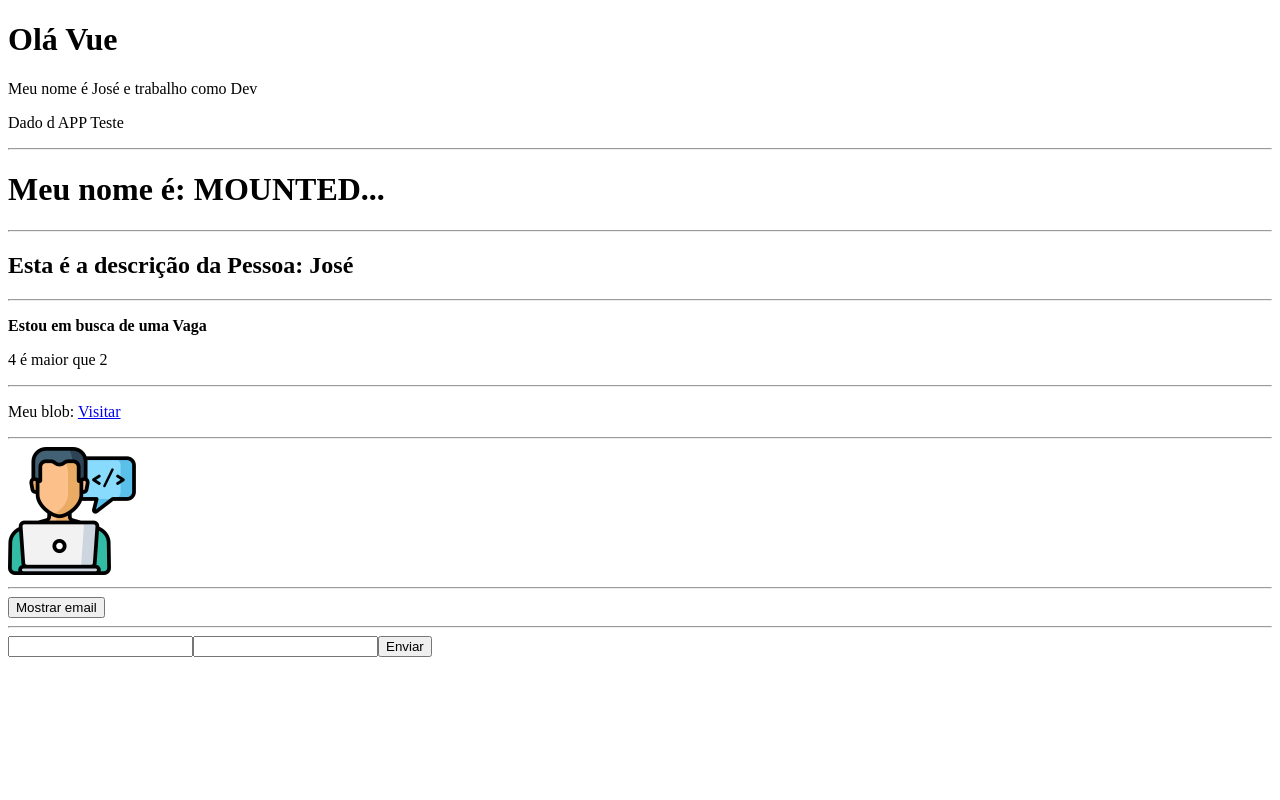
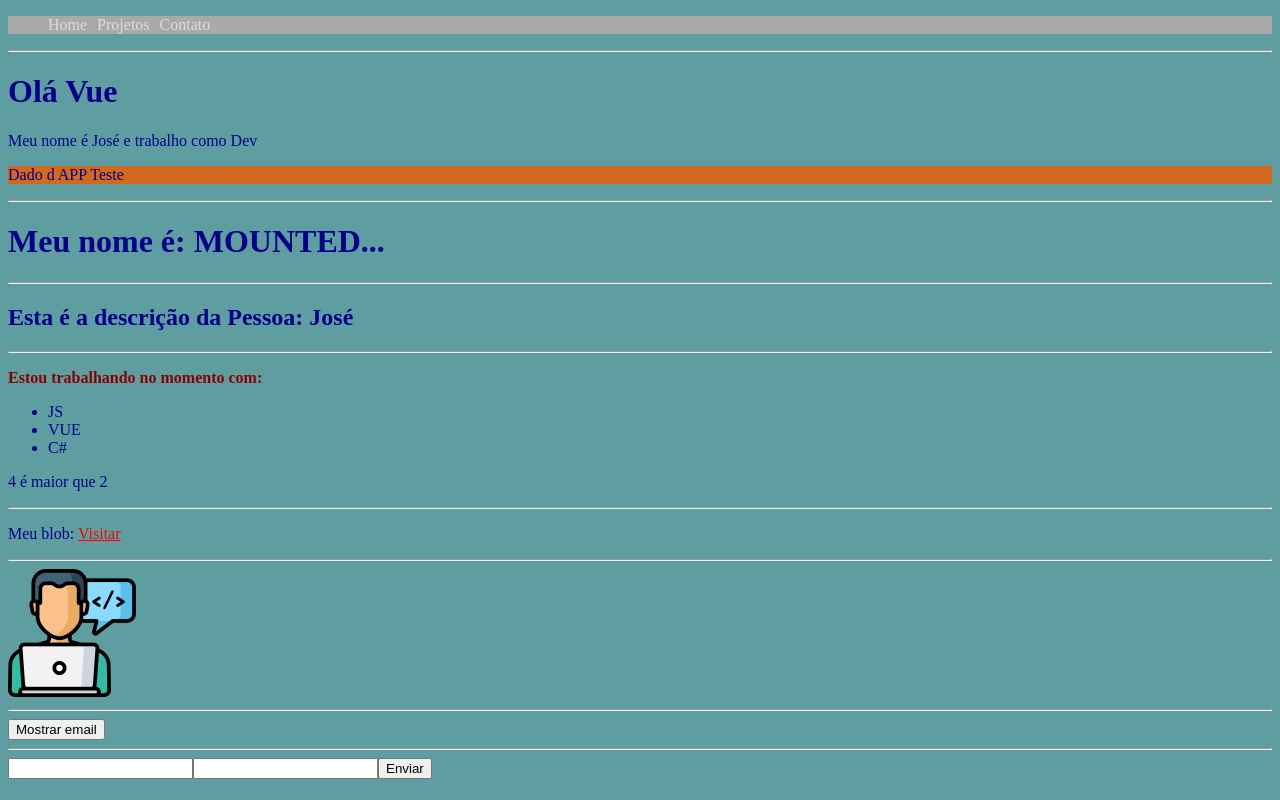
Before and after one commit to josemalcher/Hora-de-Codar-vue3, a Vue app in the folder 04-Utilizando-o-Vue-CLI/projeto_cli_vue/: page / in a window 1280 px wide. Built offline with nearby package versions, Linux system fonts and the light colour scheme.

Commit message:
12 - CSS Scoped e CSS global

```diff
--- a/04-Utilizando-o-Vue-CLI/projeto_cli_vue/src/App.vue
+++ b/04-Utilizando-o-Vue-CLI/projeto_cli_vue/src/App.vue
@@ -1,7 +1,9 @@
 <template>
   <div>
+    <Header/>
+    <hr>
     <PrimeiroComponente></PrimeiroComponente>
-    <p>Dado d APP {{ appMensagem }}</p>
+    <p class="teste">Dado d APP {{ appMensagem }}</p>
     <hr>
     <LifeCicle />
     <hr>
@@ -13,14 +15,15 @@
 import PrimeiroComponente from "./components/PrimeiroComponente";
 import LifeCicle from "./components/LifeCicle";
 import Pessoa from "./components/Pessoa";
-
+import Header from "./components/Header";
 
 export default {
   name: 'App',
   components: {
     PrimeiroComponente,
     LifeCicle,
-    Pessoa
+    Pessoa,
+    Header
   },
   data() {
     return {
@@ -31,5 +34,14 @@
 </script>
 
 <style>
-
+body{
+  background-color: cadetblue;
+  color: darkblue;
+}
+a{
+  color: red;
+}
+.teste{
+  background-color: chocolate;
+}
 </style>
--- /dev/null
+++ b/04-Utilizando-o-Vue-CLI/projeto_cli_vue/src/components/Header.vue
@@ -0,0 +1,36 @@
+<template>
+<div>
+  <ul>
+    <li><a href="#">Home</a></li>
+    <li><a href="#">Projetos</a></li>
+    <li><a href="#">Contato</a></li>
+  </ul>
+</div>
+</template>
+
+<script>
+export default {
+  name: "Header"
+}
+</script>
+
+<style scoped>
+ul {
+  list-style: none;
+  display: flex;
+  background: darkgrey;
+}
+li{
+  margin-right: 10px;
+}
+a {
+  color: #DDD;
+  text-decoration: none;
+  transition: .5s;
+
+}
+a:hover {
+  color: turquoise;
+
+}
+</style>
--- a/04-Utilizando-o-Vue-CLI/projeto_cli_vue/src/components/Info.vue
+++ b/04-Utilizando-o-Vue-CLI/projeto_cli_vue/src/components/Info.vue
@@ -1,7 +1,7 @@
 <template>
   <div>
     <div v-if="ocupacao">
-      <p>Estou trabalhando no momento com:</p>
+      <p class="paragrado-pai"><strong>Estou trabalhando no momento com:</strong></p>
       <ul>
         <li>JS</li>
         <li>VUE</li>
@@ -32,7 +32,7 @@
   },
   data() {
     return {
-      ocupacao: false,
+      ocupacao: true,
       email_view: false,
       blog: 'https://josemalcher.net',
       textoBotao: 'Mostrar email'
@@ -52,5 +52,7 @@
 </script>
 
 <style scoped>
-
+.paragrado-pai{
+  color: darkred;
+}
 </style>
```
Also changed, not shown: 1 other file (tests, documents, lock files or other folders).
